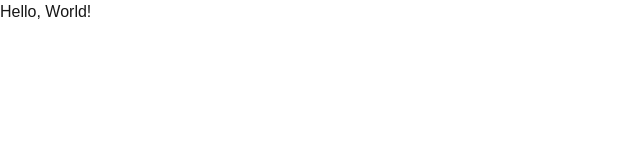
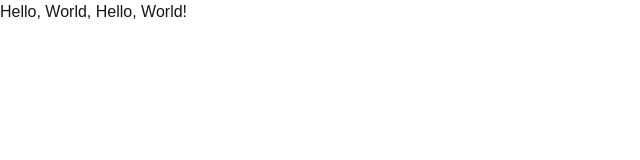
Before and after one commit to abhithele-one/TestVercel, a Next.js app: page / in a window 1280 px wide. Shown: the top 160 px of the page, without its empty margins (0-640 px from the left). Built offline with nearby package versions, Linux system fonts and the light colour scheme.

Commit message:
test change2

```diff
--- a/app/page.tsx
+++ b/app/page.tsx
@@ -1,5 +1,5 @@
 export default function Home() {
   return (
-  <div>Hello, World!</div>
+  <div>Hello, World, Hello, World!</div>
 );
 }
```
